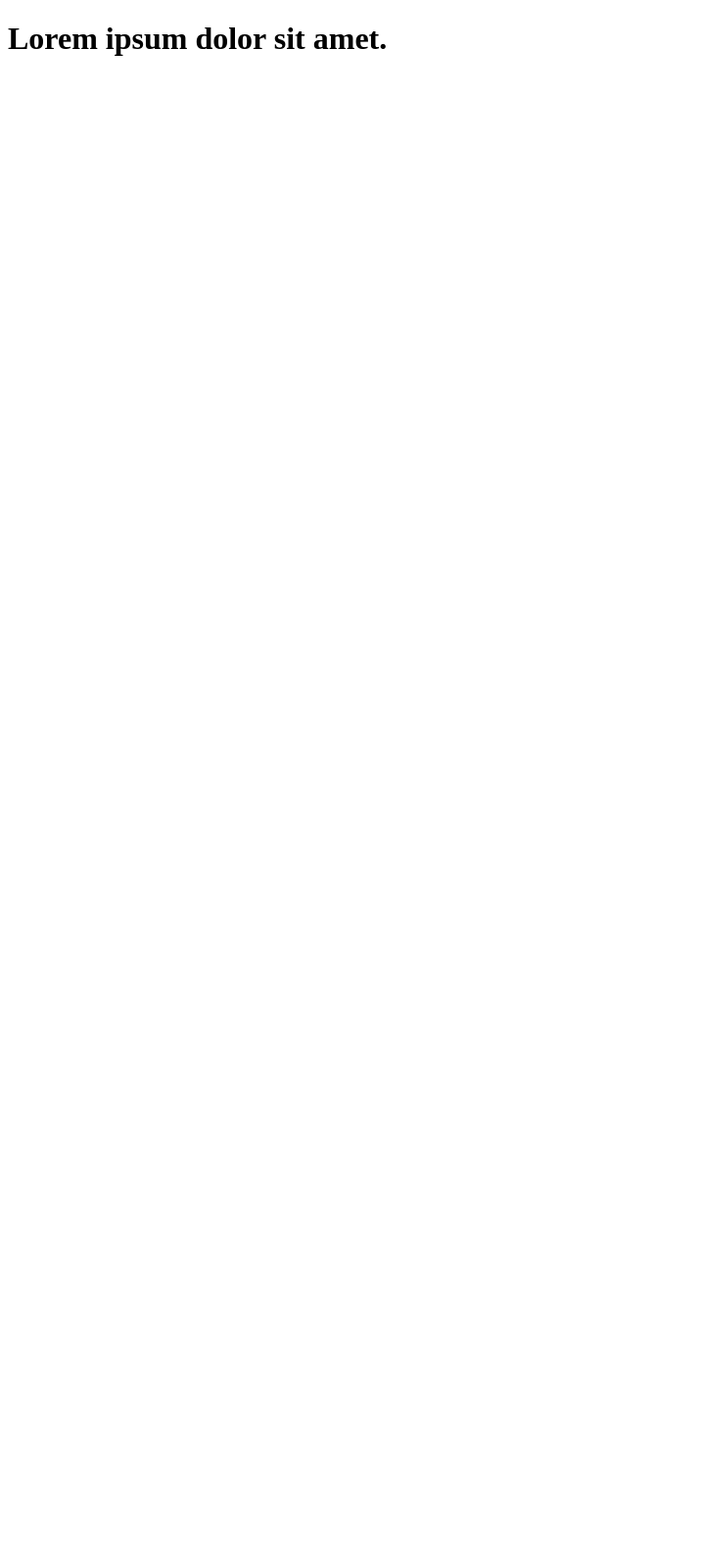
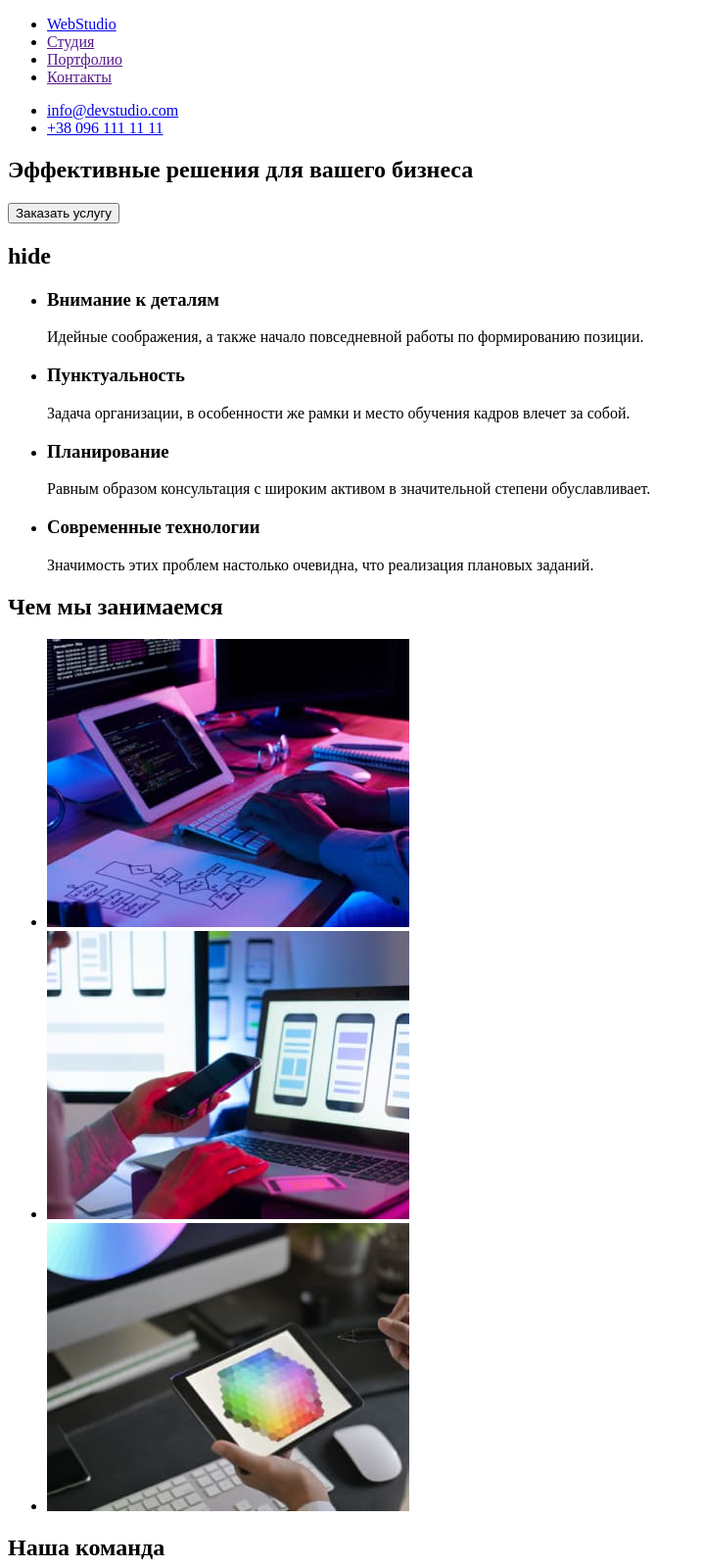
Before and after one commit to Burla4enko/goit-markup-hw-01, a plain HTML site: page index.html in a window 1280 px wide. Shown: the top 1600 px of the page at 98% size, without its empty margins (0-717 px from the left). Before the commit the page ends 800 px from the top, so only its background shows below. Drawn offline with Linux system fonts and the light colour scheme.

Commit message:
ДЗ модуль 1

```diff
--- a/assets/css/style.css
+++ b/assets/css/style.css
@@ -0,0 +1,5 @@
+*,
+*::before,
+*::after {
+  box-sizing: border-box;
+}
--- a/index.html
+++ b/index.html
@@ -1,11 +1,136 @@
 <!DOCTYPE html>
-<html lang="en">
+<html lang="ru">
   <head>
     <meta charset="UTF-8" />
     <meta http-equiv="X-UA-Compatible" content="IE=edge" />
     <meta name="viewport" content="width=device-width, initial-scale=1.0" />
-    <title>Document</title>
-    <h1>Lorem ipsum dolor sit amet.</h1>
+    <link rel="preconnect" href="https://fonts.googleapis.com" />
+    <link rel="preconnect" href="https://fonts.gstatic.com" crossorigin />
+    <link
+      href="https://fonts.googleapis.com/css2?family=Raleway:wght@700&family=Roboto:wght@400;500;900&display=swap"
+      rel="stylesheet"
+    />
+    <link rel="stylesheet" href="assets/css/style.css" />
+    <link rel="icon" href="./assets/image/logo-icon.svg" />
+    <title>Web Studio</title>
   </head>
-  <body></body>
+  <body>
+    <header>
+      <nav>
+        <ul>
+          <li>
+            <a href="./index.html"><span>Web</span>Studio</a>
+          </li>
+          <li><a href="">Студия</a></li>
+          <li><a href="">Портфолио</a></li>
+          <li><a href="">Контакты</a></li>
+        </ul>
+      </nav>
+
+      <ul>
+        <li><a href="mailto:info@devstudio.com">info@devstudio.com</a></li>
+        <li><a href="tel:+380961111111">+38 096 111 11 11</a></li>
+      </ul>
+    </header>
+    <main>
+      <section>
+        <h1>Эффективные решения для вашего бизнеса</h1>
+        <button type="button">Заказать услугу</button>
+      </section>
+
+      <section>
+        <h2>hide</h2>
+        <ul>
+          <li>
+            <h3>Внимание к деталям</h3>
+            <p>
+              Идейные соображения, а также начало повседневной работы по
+              формированию позиции.
+            </p>
+          </li>
+          <li>
+            <h3>Пунктуальность</h3>
+            <p>
+              Задача организации, в особенности же рамки и место обучения кадров
+              влечет за собой.
+            </p>
+          </li>
+          <li>
+            <h3>Планирование</h3>
+            <p>
+              Равным образом консультация с широким активом в значительной
+              степени обуславливает.
+            </p>
+          </li>
+          <li>
+            <h3>Современные технологии</h3>
+            <p>
+              Значимость этих проблем настолько очевидна, что реализация
+              плановых заданий.
+            </p>
+          </li>
+        </ul>
+      </section>
+
+      <section>
+        <h2>Чем мы занимаемся</h2>
+        <ul>
+          <li>
+            <img
+              src="./assets/image/about/about-1.jpg"
+              alt="Рабочее пространство"
+            />
+          </li>
+          <li>
+            <img
+              src="./assets/image/about/about-2.jpg"
+              alt="Адаптация: ноутбук, телефон"
+            />
+          </li>
+          <li>
+            <img
+              src="./assets/image/about/about-3.jpg"
+              alt="Дизайн: цветовая палитра"
+            />
+          </li>
+        </ul>
+      </section>
+
+      <section>
+        <h2>Наша команда</h2>
+        <ul>
+          <li>
+            <img src="./assets/image/team/team-member-1.jpg" alt="Фото: Игорь Демьяненко">
+            <p>Игорь Демьяненко</p>
+            <p>Product Designer</p>
+          </li>
+          <li>
+            <img src="./assets/image/team/team-member-2.jpg" alt="Фото: Ольга Репина">
+            <p>Ольга Репина</p>
+            <p>Frontend Developer</p>
+          </li>
+          <li>
+            <img src="./assets/image/team/team-member-3.jpg" alt="Фото: Николай Тарасов">
+            <p>Николай Тарасов</p>
+            <p>Marketing</p>
+          </li>
+          <li>
+            <img src="./assets/image/team/team-member-4.jpg" alt="Фото: Михаил Ермаков">
+            <p>Михаил Ермаков</p>
+            <p>UI Designer</p>
+          </li>
+        </ul>
+      </section>
+    </main>
+    <footer>
+      <a href="./index.html"><span>Web</span>Studio</a>
+      <address>
+        <p>г. Киев, пр-т Леси Украинки, 26</p>
+      </address>
+      <ul>
+        <li><a href="mailto:info@devstudio.com">info@devstudio.com</a></li>
+        <li><a href="tel:+380961111111">+38 096 111 11 11</a></li>
+      </ul>
+    </footer>
+  </body>
 </html>
```
Also changed, not shown: assets/image/about/about-1.jpg (added), assets/image/about/about-2.jpg (added), assets/image/about/about-3.jpg (added), assets/image/logo-icon.svg (added), assets/image/team/team-member-1.jpg (added), assets/image/team/team-member-2.jpg (added), assets/image/team/team-member-3.jpg (added), assets/image/team/team-member-4.jpg (added).
